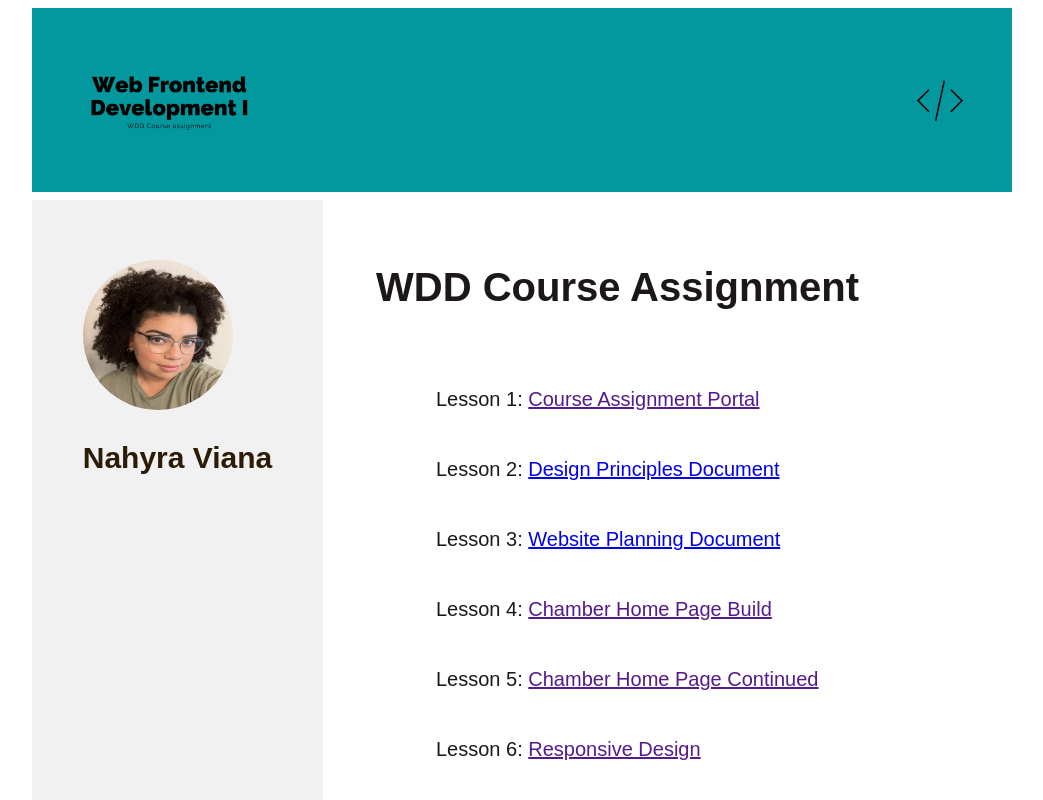
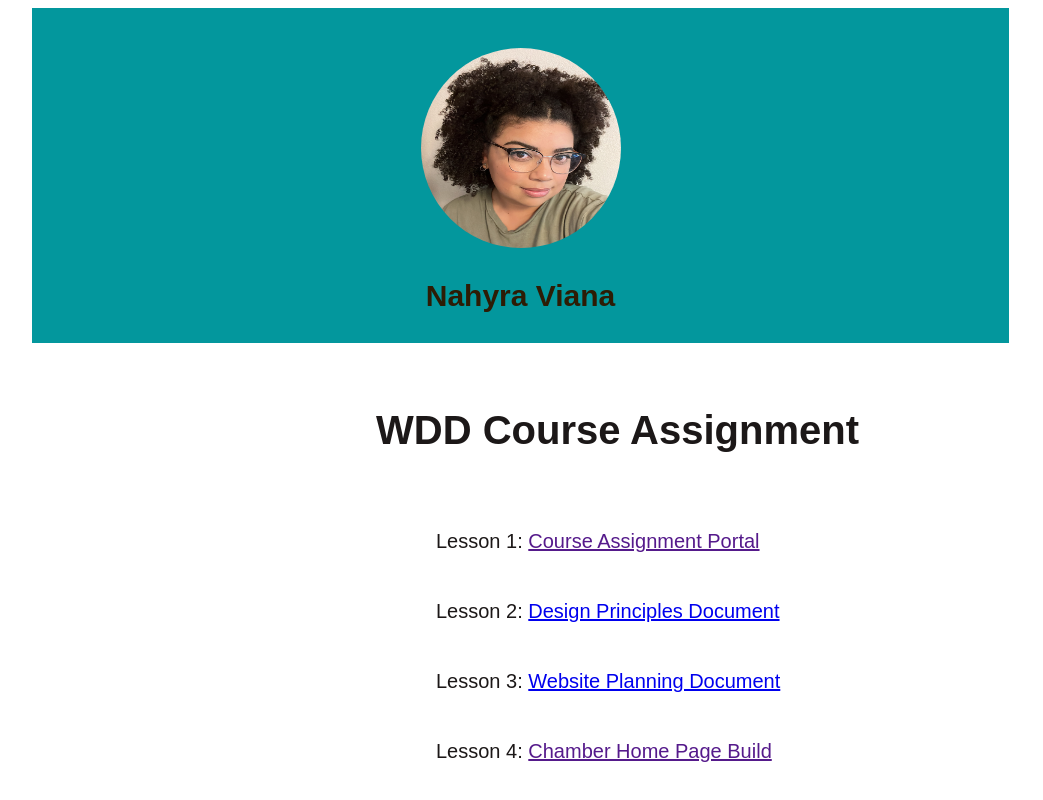
Before and after one commit to nahyraviana/wdd230, a plain HTML site: page index.html in a window 1280 px wide. Shown: the top 800 px of the page, without its empty margins (118-1161 px from the left). Drawn offline with Linux system fonts and the light colour scheme; a web font is replaced by a local one.

Commit message:
w1 update

```diff
--- a/index.html
+++ b/index.html
@@ -15,13 +15,12 @@
 </head>
 <body>
     <header>
-        <img id="banner-picture" src="../wdd230/images/banner.png" alt="Web Fronted Development I">
-
+        <img id="profile-picture" src="../wdd230/images/profile.jpeg" alt="profile picture" width="200" height="200" >
+        <h2>Nahyra Viana</h2>
     </header>
     <main>
         <div id="avatar">
-        <img id="profile-picture" src="../wdd230/images/profile.jpeg" alt="profile picture" width="150" height="150" >
-        <h2>Nahyra Viana</h2>
+
         </div>
         <div id="list">
             <h1>WDD Course Assignment</h1>
--- a/styles/style.css
+++ b/styles/style.css
@@ -1,7 +1,4 @@
-#banner-picture{
-    width: 100%;
-    height: 100%;
-}
+
 
 body{
     font-size: 20px;
@@ -19,17 +16,17 @@ main{
 #profile-picture{
     border-radius: 50%;
     justify-content: center;
-    margin-top: 60px;
+    margin-top: 40px;
 
 
 }
-#avatar{
+header{
     display:grid;
     grid-template-rows: min-content;
     justify-content: center;
     font-weight: bold;
     text-align: center;
-    background-color: #f1f1f1;
+    background-color:#03979D;
     border-right: 3px solid white;
 }
 
@@ -61,7 +58,3 @@ li{
     list-style: none;
     align-items: stretch;
 }
-
-img{
-    max-width: 100%;
-}
```
